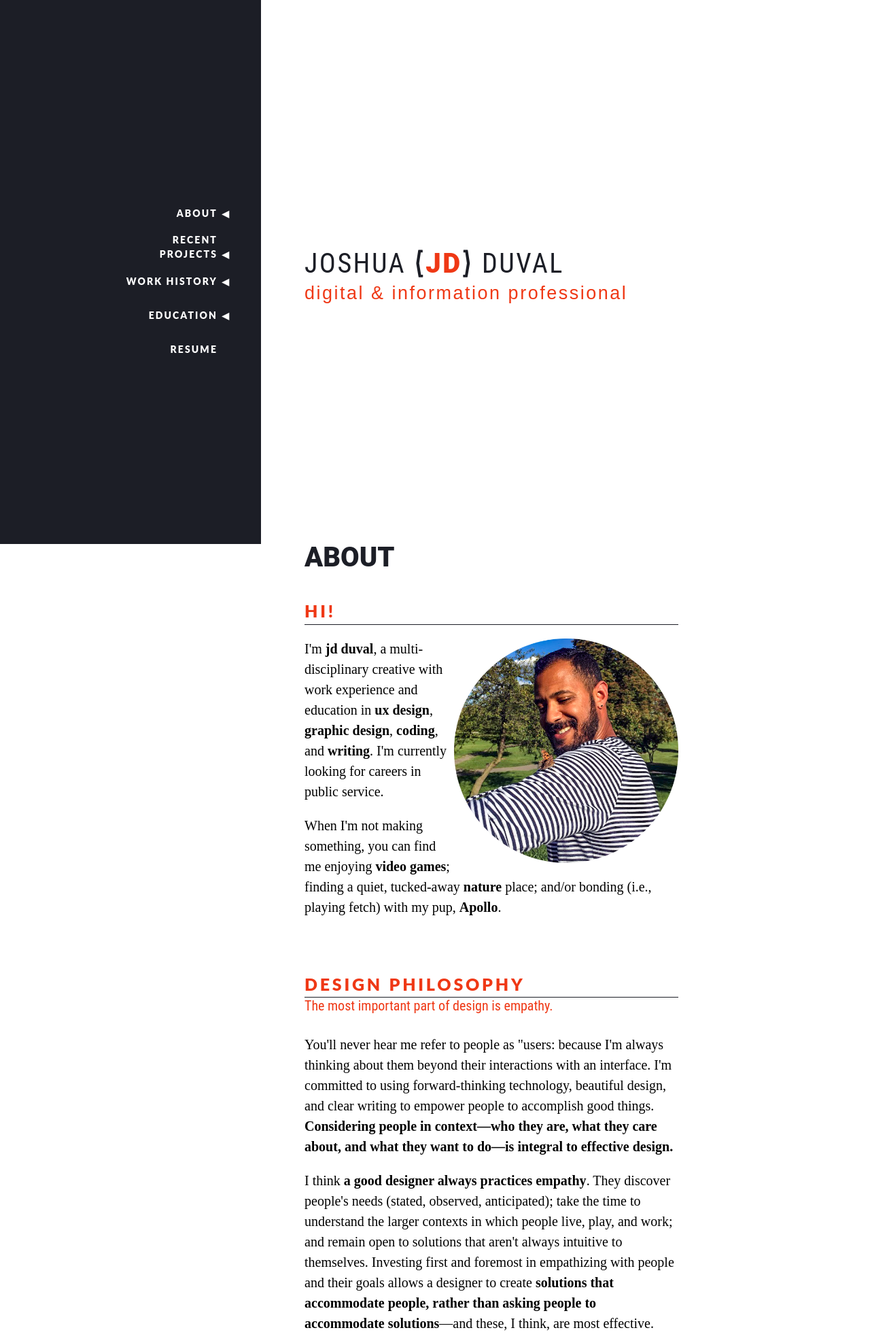
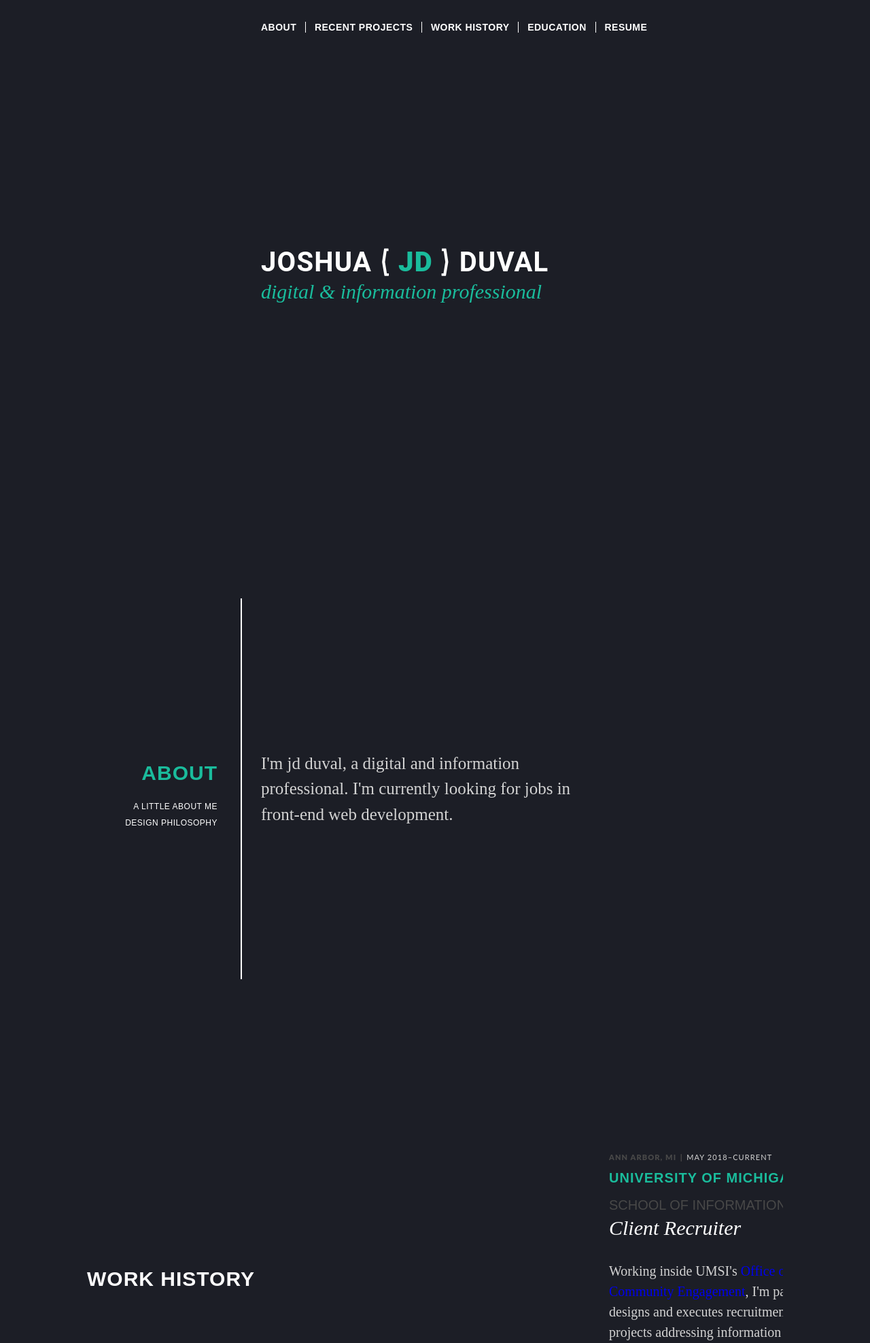
Before and after one commit to duvaljd/portfolio, a Python web app: template templates/index.html in a window 1280 px wide. Shown: the top 1975 px of the page at 68% size. Run offline with Jinja, Linux system fonts and the light colour scheme; the template is opened without the code that fills it, so the values that code supplies are empty; some web fonts are replaced.

Commit message:
Moved main nav to top, new side-nav, re-implemented carousel

```diff
--- a/desktop.ini
+++ /dev/null
@@ -1,4 +0,0 @@
-[.ShellClassInfo]
-InfoTip=This folder is shared online.
-IconFile=C:\Program Files\Google\Drive\googledrivesync.exe
-IconIndex=16
--- a/static/css/style.css
+++ b/static/css/style.css
@@ -1,5 +1,5 @@
 /** GLOBAL STYLES **/
-* {
+*, *:before, *:after {
  box-sizing: border-box;
  -moz-box-sizing: border-box;
  -webkit-box-sizing: border-box;
@@ -11,26 +11,20 @@ html {
  font-size: 62.5%;
  }
 
-body {
+html, body {
  padding: 0;
  margin: 0;
  height: 100vh;
  min-height: 100%;
  width: 100vw;
  max-width: 100%;
- overflow: scroll;
  font-family: "freight-text-pro", serif;
  font-kerning: normal;
  text-rendering: optimizelegibility;
  }
 
 a {
- font-family: 'freight-text-pro', serif;
- font-size: 2rem;
- font-weight: 300;
- font-style: italic;
  text-decoration: none;
- color: #484848;
  }
 
 a:hover {
@@ -47,213 +41,188 @@ a:active {
  flex-flow: row nowrap;
  }
 
-.page-sidebar {
- display: inline-flex;
- flex-flow: column wrap;
- width: 30vw;
- height: 100vh;
- padding: 0 5vw 0 10vw;
- position: fixed;
- background: #1c1e26;
- }
-
 .page-content {
- height: 100%;
  width: 100%;
  margin: 0;
- padding: 0 10vw 0 35vw;
- list-style-type: none;
- background: #fff;
+ padding: 0;
+ background: #1c1e26;
  }
 
 section {
  display: flex;
- flex-flow: column nowrap;
- max-width: 550px;
- margin-bottom: 40vh;
+ flex-flow: row nowrap;
+ align-items: center;
+ height: 90vh;
+ margin-bottom: 0;
+ padding: 0 10vw;
  }
 
-.section-title {
- padding-bottom: 5vh;
+.section-content {
+ display: flex;
+ flex-flow: row nowrap;
+ align-items: flex-start;
+ max-height: 70%;
+ padding-left: 5vw;
+ overflow-x: hidden;
+ overflow-y: auto;
+ scroll-behavior: smooth;
 }
 
-.content-block {
- margin-bottom: 10vh;
+.section-content::-webkit-scrollbar {
+ width: .5rem;
 }
 
-.content-block:last-of-type {
- margin: 0;
+.section-content::-webkit-scrollbar-track {
+ background-color: #484848;
 }
 
-/** NAVIGATION **/
+.section-content::-webkit-scrollbar-thumb {
+ background-color: #D3D3D3;
+}
+
+.section-header, .content-block {
+ display: flex;
+ flex-flow: column nowrap;
+ justify-content: center;
+ align-items: flex-start;
+ min-width: 55vw;
+ max-width: 55vw;
+}
+
+/** MAIN NAVIGATION **/
 nav {
  display: flex;
+ min-height: 10vh;
+ max-height: 10vh;
  width: 100%;
+ justify-content: flex-start;
+ align-items: center;
+ position: fixed;
+ padding: 2.5vh 0 2.5vh 30vw;
+ background: #1c1e26;
+ z-index: 1;
  }
 
+nav.scrolled {
+ justify-content: flex-end;
+ background: #fff;
+ padding: 2.5vh 0 2.5vh 10vw;
+}
+
 nav h1 {
-  display: none;
+ display: none;
  }
+
+nav.scrolled h1 {
+ display: flex;
+ justify-content: flex-end;
+ color: #1c1e26;
+ width: 15vw;
+}
 
 nav ul {
  display: flex;
- flex-flow: column nowrap;
+ justify-content: center;
+ flex-flow: row nowrap;
+ padding: 0;
  list-style-type: none;
- height: 100%;
- margin: 0;
- padding-top: 36vh;
  }
+
+nav.scrolled ul {
+ flex: 1 0 auto;
+ padding: 0 0 0 5vw;
+ justify-content: flex-start;
+}
 
 nav ul li {
  display: flex;
  flex-flow: column wrap;
- justify-content: center;
- height: 5rem;
+ padding: 0 1vw;
+ border-right: .5px solid #fff;
  }
 
-nav ul li.sub {
- height: 2.5rem;
+nav.scrolled ul li {
+ border-color: #1c1e26;
 }
 
-nav > ul li a {
+nav ul li:first-of-type {
+ padding-left: 0vw;
+}
+
+nav ul li:last-of-type {
+ padding-right: 0vw;
+ border: none;
+ }
+
+nav.scrolled ul li:last-of-type {
+ padding-right: 10vw;
+ }
+
+nav ul li a {
  display: block;
- line-height: 2.1rem;
  font-size: 1.4rem;
- font-family: Lato, sans-serif;
- font-weight: 900;
+ font-family: 'ff-tisa-sans-web-pro', sans-serif;
+ font-weight: 800;
  font-style: initial;
  text-transform: uppercase;
- letter-spacing: .15em;
+ letter-spacing: .05rem;
  text-align: right;
  color: #fff;
  }
 
-nav ul li.top a.anchor:after {
- content: "\25C2";
- font-size: 2rem;
- position: absolute;
- left: 85%;
+nav.scrolled ul li a {
+ color: #1c1e26;
  }
 
-nav ul li.top.active a.anchor:after {
- content: "\25BE";
- position: absolute;
+nav ul li a.active {
  color: #EF3815;
- left: 85%;
- }
-
-nav ul li.top.active a.anchor:hover:after {
- color: #5D80DB;
- }
-
-li.sub {
- display: none;
-}
-
-li.sub a.anchor {
- font-family: 'Roboto', sans-serif;
- font-size: 1.2rem;
- line-height: 1.8rem;
- font-weight: 400;
- }
-
-li.sub a.anchor.active {
- color: #EF3815;
-}
-
-li.sub.visible {
- display: flex;
+ font-weight: 800;
  }
 
 /** CONTENT **/
 
-/* general */
-h3 {
- margin: 0;
- padding: 0;
- font-family: "Roboto", sans-serif;
- font-weight: 900;
- font-size: 4rem;
- line-height: 4rem;
- text-transform: uppercase;
- color: #1c1e26;
- }
-
-h4 {
- margin: 0;
- padding: 0;
- line-height: 3.75rem;
- font-size: 2.5rem;
- font-family: Lato, sans-serif;
- font-weight: 900;
- text-transform: uppercase;
- letter-spacing: .15em;
- color: #ef3815;
- border-bottom: .5px solid #1c1e26;
- }
-
-.h4-sub {
- margin: 0;
- padding: 0;
- font-family: "Oswald", sans-serif;
- font-weight: 400;
- font-size: 2rem;
- letter-spacing: .1em;
- text-transform: uppercase;
- color: #484848;
- }
-
-h5 {
- padding: 0 0 .5em 0;
- font-family: 'Roboto Condensed', sans-serif;
- font-weight: 400;
- font-size: 2rem;
- line-height: initial;
- color: #EF3815;
- }
-
-p {
- font-family: freight-text-pro, serif;
- padding-top: 2rem;
- line-height: 3rem;
- font-size: 2rem;
- font-weight: 300;
- }
-
 /* header */
 header {
+ display: flex;
+ flex-flow: column wrap;
+ justify-content: center;
+ align-items: flex-start;
  height: 100vh;
  width: 100%;
- justify-content: center;
- display: flex;
- flex-flow: column nowrap;
+ margin: 0;
+ padding: 0 0 0 30vw;
  }
 
 h1 {
  margin: 0;
  padding: 0;
- font-family: 'Roboto Condensed', sans-serif;
- font-weight: 400;
+ font-family: 'Roboto', sans-serif;
+ font-weight: 600;
  font-size: 4rem;
- letter-spacing: .25rem;
+ letter-spacing: .125rem;
  text-transform: uppercase;
- color: #1c1e26;
- line-height: 6rem;
+ color: #fff;
  }
 
 header h1::before {
- content: "joshua ";
+ content: "joshua";
  }
 
 header h1::after {
- content: " duval";
+ content: "duval";
  }
 
-h1 > strong, h1 > strong a {
+h1 > strong {
  font-family: 'Roboto', sans-serif;
+ font-size: 4rem;
  font-weight: 900;
- font-style: initial;
+ color: #1ABC9C;
+ }
+
+h1 > strong a {
+ font-family: 'Roboto', sans-serif;
  font-size: 4rem;
+ font-weight: 900;
  color: #EF3815;
  }
 
@@ -267,14 +236,174 @@ h2 {
  display: flex;
  padding: 0;
  align-items: center;
- font-family: 'Oswald', sans-serif;
+ font-family: 'baskerville-urw', serif;
+ font-style: italic;
+ font-weight: 400;
+ font-size: 3rem;
+ text-transform: lowercase;
+ color: #1ABC9C;
+ }
+
+/* general */
+.section-links {
+ display: flex;
+ position: relative;
+ flex-flow: column nowrap;
+ justify-content: center;
+ align-items: flex-end;
+ min-width: 15vw;
+ max-width: 15vw;
+ padding: 0;
+ list-style-type: none;
+}
+
+.section-links:after {
+ content:'';
+ display: inline-flex;
+ position: absolute;
+ right: -19%;
+ width: 0;
+ height: 70vh;
+ border: .5px solid #fff;
+ }
+
+.sub {
+ cursor: pointer;
+}
+
+.section-links span.sub {
+ font-family: 'ff-tisa-sans-web-pro', sans-serif;
+ font-size: 1.2rem;
+ line-height: 2.4rem;
+ font-weight: 400;
+ text-transform: uppercase;
+ letter-spacing: .05rem;
+ color: #fff;
+}
+
+.sub.active, .section-links span.sub.active {
+ color: #1ABC9C;
+ }
+
+h3 {
+ margin: 0;
+ padding: 0;
+ font-family: 'mr-eaves-sans', sans-serif;
+ font-weight: 900;
+ font-size: 3rem;
+ line-height: 7.5rem;
+ letter-spacing: .1rem;
+ text-transform: uppercase;
+ color: #fff;
+ }
+
+.section-description {
+ padding: 0 0 0 0;
+ font-family: 'ff-tisa-web-pro', serif;
+ font-size: 2.5rem;
  font-weight: 300;
- font-size: 2.7rem;
- letter-spacing: .25rem;
- text-transform: lowercase;
- color: #EF3815;
- line-height: 1;
+ line-height: 3.75rem;
+ color: #D3D3D3;
+}
+
+.h4-sub {
+ margin: 0;
+ padding: 0;
+ font-family: "Oswald", sans-serif;
+ font-weight: 400;
+ font-size: 2rem;
+ text-transform: uppercase;
+ color: #484848;
  }
+
+h4 {
+ margin-bottom: 1rem;
+ font-family: 'mr-eaves-sans', sans-serif;
+ font-weight: 800;
+ font-size: 2rem;
+ line-height: 3rem;
+ letter-spacing: .1rem;
+ text-transform: uppercase;
+ color: #1ABC9C;
+ }
+
+h5 {
+ margin: 0 0 3rem 0;
+ padding: 0;
+ line-height: 3.75rem;
+ font-size: 3rem;
+ font-family: 'baskerville-urw', serif;
+ font-weight: 400;
+ font-style: italic;
+ max-width: 500px;
+ color: #FFF;
+ }
+
+p {
+ max-width: 500px;
+ margin-bottom: 1rem;
+ line-height: 3rem;
+ font-size: 2rem;
+ font-weight: 300;
+ font-family: 'ff-tisa-web-pro', serif;
+ color: #D3D3D3;
+ }
+
+p:last-of-type {
+ margin-bottom: 0;
+}
+
+p > strong {
+ font-weight: 500;
+ color: #FFF;
+}
+
+/** SLIDESHOW **/
+
+
+
+
+
+
+
+
+
+
+
+
+
+
+
+
+
+
+
+
+
+
+
+
+
+
+
+
+
+
+
+
+
+
+
+
+
+
+
+
+
+
+
+
+
 
 
 
@@ -285,12 +414,6 @@ h2 {
  margin: 0;
  padding: 0;
  line-height: 0;
-}
-
-
-
-.slide strong {
- font-weight: 500;
 }
 
 .selected-courses, .achievements {
@@ -306,20 +429,23 @@ h2 {
  margin: 0;
  padding: 0;
  font-size: 1.1rem;
- font-family: 'Roboto';
- font-weight: 400;
+ font-family: 'lato';
+ font-weight: 900;
  text-transform: uppercase;
  letter-spacing: .1em;
 }
 
 p.location {
- font-weight: 700;
  color: #484848;
 }
 
 p.location::after {
  margin: 0 .5em 0 .5em;
  content:"|"
+}
+
+p.date {
+ font-weight: 400;
 }
 
 p.description-subheader, label {
--- a/static/scripts/javascript.js
+++ b/static/scripts/javascript.js
@@ -11,35 +11,16 @@ $(window).resize(function() {
 
 function stickynav() {
 
- var brand_Height = adjustBrandHeight();
- var brand = $('nav h1');
- var header_Height = adjustHeaderHeight;
- var header_h2 = $('header h2');
- var bodyWidth = adjustWidth;
+ var navigation = $('nav');
+ var trigger = $('header h1');
 
- function adjustBrandHeight() {
-  newBrandHeight = $('.page-sidebar .container').outerHeight();
-  return newBrandHeight;
- }
-
- function adjustHeaderHeight() {
-  newHeaderHeight = $('header').outerHeight();
-  return newHeaderHeight;
- }
-
- function adjustWidth() {
-  newBodyWidth = $('body').outerWidth() * .75;
-  return newBodyWidth;
- }
-
- header_h2.waypoint(function(direction) {
+ trigger.waypoint(function(direction) {
 
    if (direction == 'down') {
-    brand.css({'display': 'flex', 'position': 'fixed', 'color': '#fff', 'padding-top': '5vh', 'right': bodyWidth, 'line-height': '4rem'});
+    navigation.toggleClass('scrolled');
 
    } else {
-
-    brand.css({'display': 'none'});
+    navigation.toggleClass('scrolled');
    }
   });
 };
@@ -56,7 +37,7 @@ function jump() {
    top = el.style.top;
 
    el.style.position ='relative';
-   el.style.top = '-5vh';
+   el.style.top = '-10vh';
    el.scrollIntoView({behavior: 'smooth', block: 'start'});
    el.style.top = top;
    el.style.position = pos;
@@ -134,15 +115,15 @@ function plusDivs(n, j) {
   showDivs(slideIndex += n, j);
 }
 
-function currentDiv(n, j) {
-  showDivs(slideIndex = n, j);
-}
-
 function showDivs(n, j) {
   var i;
   var z = document.getElementsByClassName("slideshow")[j];
   var x = z.getElementsByClassName("slide");
-  var dots = z.getElementsByClassName("dot");
+  var subs = z.getElementsByClassName("sub");
+
+  console.log(z);
+  console.log(x);
+  console.log(subs)
 
   if (n > x.length) {
     slideIndex = 1
@@ -158,10 +139,14 @@ function showDivs(n, j) {
     x[i].style.display = "none";
   }
 
-  for (i = 0; i < dots.length; i++) {
-    dots[i].className = dots[i].className.replace(" active", "");
+  for (i = 0; i < subs.length; i++) {
+    subs[i].className = subs[i].className.replace(" active", "");
   }
 
   x[slideIndex - 1].style.display = "flex";
-  dots[slideIndex - 1].className += " active";
-};
+  subs[slideIndex - 1].className += " active";
+}
+
+function currentDiv(n, j) {
+ showDivs(slideIndex = n, j);
+ };
--- a/templates/about.html
+++ b/templates/about.html
@@ -1,24 +1,31 @@
-     <section id='about'>
-      <div class='section-title'>
-       <h3>About</h3>
-      </div>
+     <section id='about' class="slideshow">
+      <ul class='section-links'>
+       <li><h3 class="sub" onclick="currentDiv(1,0)">About</h3></li>
+       <li><span class="sub" onclick="currentDiv(2,0)">A little about me</span></li>
+       <li><span class="sub" onclick="currentDiv(3,0)">Design philosophy</li>
+      </ul>
 
       <div class='section-content'>
-       <div class='content-block' id='about-1'>
-        <h4>Hi!</h4>
-
-        <p class='description'><img src='static/images/jd.png' id='headshot' alt='JD looking at a butterfly on his shoulder' />I'm <strong>jd duval</strong>, a multi-disciplinary creative with work experience and education in <strong>ux design</strong>, <strong>graphic design</strong>, <strong>coding</strong>, and <strong>writing</strong>. I'm currently looking for careers in public service.</p>
-
-        <p class='description'>When I'm not making something, you can find me enjoying <strong>video games</strong>; finding a quiet, tucked-away <strong>nature</strong> place; and/or bonding (i.e., playing fetch) with my pup, <strong>Apollo</strong>.</p>
+       <div class='section-header slide' id='about-1'>
+        <p class='section-description'>I'm jd duval, a digital and information professional. I'm currently looking for jobs in front-end web development.</p>
        </div>
 
-       <div class='content-block' id='about-2'>
-        <h4>Design Philosophy</h4>
-        <h5>The most important part of design is empathy.</h5>
+       <div class='content-block slide' id='about-2'>
+        <h4>A little about me</h4>
 
-        <p class='description'>You'll never hear me refer to people as "users: because I'm always thinking about them beyond their interactions with an interface. I'm committed to using forward-thinking technology, beautiful design, and clear writing to empower people to accomplish good things. <strong>Considering people in context&mdash;who they are, what they care about, and what they want to do&mdash;is integral to effective design.</strong></p>
+        <p>When I'm not making something, you can find me enjoying <strong>video games</strong>; finding a quiet, tucked-away <strong>nature</strong> place; and/or bonding (i.e., playing fetch) with my pup, <strong>Apollo</strong>.</p>
+       </div>
 
-        <p class='description'>I think <strong>a good designer always practices empathy</strong>. They discover people's needs (stated, observed, anticipated); take the time to understand the larger contexts in which people live, play, and work; and remain open to solutions that aren't always intuitive to themselves. Investing first and foremost in empathizing with people and their goals allows a designer to create <strong>solutions that accommodate people, rather than asking people to accommodate solutions</strong>&mdash;and these, I think, are most effective.</p>
+       <div class='content-block slide' id='about-3'>
+        <h4>Design philosophy</h4>
+
+        <h5>Considering people in context&mdash;who they are, what they care about, and what they want to do&mdash;is essential to effective design.</h5>
+
+        <p>I'm committed to using technology, design, and simple writing to empower people to accomplish good things. You'll never hear me refer to people as "users" because I'm always thinking about them beyond their interactions with an interface.</p>
+
+        <p>As an information professional, my job is to discover people's needs(stated, observed, anticipated) and understand the larger contexts in which they live, play, and work. Investing first and foremost in empathizing with people and their goals allows me to create <strong>solutions that accommodate people</strong>, rather than asking people to accommodate solutions.</p>
+
+        <p>As an information professional, my job is to discover people's needs(stated, observed, anticipated) and understand the larger contexts in which they live, play, and work. Investing first and foremost in empathizing with people and their goals allows me to create <strong>solutions that accommodate people</strong>, rather than asking people to accommodate solutions.</p>
        </div>
       </div>
      </section>
--- a/templates/education.html
+++ b/templates/education.html
@@ -1,5 +1,5 @@
-					<section id='education'>
-				 	<div class='section-title'>
+     <section id='education'>
+				 	<div class='section-header'>
 					 	<h3>Education</h3>
 				 	</div>
 
--- a/templates/index.html
+++ b/templates/index.html
@@ -17,16 +17,17 @@
  	<body>
 	 	<div class='page-container'>
 
-	 		<nav class='page-sidebar'>
+	 		<nav class='nav-main'>
 	 			{% include 'nav.html' %}
 	 		</nav>
 
 		  <ul class='page-content'>
 		   <li class='section-container'>{% include 'header.html' %}</li>
-		   <li class='section-container'>{% include 'about.html' %}</li>
-		   <li class='section-container'>{% include 'work.html' %}</li>
-		   <li class='section-container'>{% include 'education.html' %}</li>
+     <li class='section-container'>{% include 'about.html' %}</li>
+     <li class='section-container'>{% include 'work.html' %}</li>
+     <li class='section-container'>{% include 'education.html' %}</li>
 		  </ul>
+
 		 </div>
  	</body>
 
--- a/templates/nav.html
+++ b/templates/nav.html
@@ -1,36 +1,14 @@
-    <div class="container">
-     <h1>
-      <span class="brackets">(</span>
-      <strong><a href="#home">jd</a></strong>
-      <span class="brackets">)</span>
-     </h1>
-    </div>
+    <h1>
+     <span class="brackets">(</span>
+     <strong><a href="#home">jd</a></strong>
+     <span class="brackets">)</span>
+    </h1>
 
-    <ul>
-     <li class="top first"><a href="#about" class="anchor">About</a></li>
-     <li class="sub"><a href="#about-1" class="anchor">About JD</a></li>
-     <li class="sub"><a href="#about-2" class="anchor">Design Philosophy</a></li>
-
-     <li class="top"><a href="#recent" class="anchor">Recent Projects</a></li>
-     <li class="sub"><a href="#recent-1" class="anchor">Project 1</a></li>
-     <li class="sub"><a href="#recent-2" class="anchor">Project 2</a></li>
-     <li class="sub"><a href="#recent-3" class="anchor">Project 3</a></li>
-
-     <li class="top"><a href="#work" class="anchor">Work History</a></li>
-     <li class="sub"><a href="#work-1" class="anchor">UMSI</a></li>
-     <li class="sub"><a href="#work-2" class="anchor">Michigan Radio</a></li>
-     <li class="sub"><a href="#work-3" class="anchor">Mixed Bin Media</a></li>
-     <li class="sub"><a href="#work-4" class="anchor">LSA</a></li>
-     <li class="sub"><a href="#work-5" class="anchor">DAAS</a></li>
-     <li class="sub"><a href="#work-6" class="anchor">AutoKnowledge</a></li>
-     <li class="sub"><a href="#work-7" class="anchor">MIR</a></li>
-     <li class="sub"><a href="#work-8" class="anchor">AutomobileMag</a></li>
-
-     <li class="top"><a href="#education" class="anchor">Education</a></li>
-     <li class="sub"><a href="#education-1" class="anchor">MS</a></li>
-     <li class="sub"><a href="#education-2" class="anchor">MFA</a></li>
-     <li class="sub"><a href="#education-3" class="anchor">BA</a></li>
-     <li class="sub"><a href="#education-4" class="anchor">AA</a></li>
+    <ul id="#navigation">
+     <li><a href="#about" class="anchor">About</a></li>
+     <li><a href="#recent" class="anchor">Recent Projects</a></li>
+     <li><a href="#work" class="anchor">Work History</a></li>
+     <li><a href="#education" class="anchor">Education</a></li>
 
      <li><a href="../static/files/duval-jd_resume.pdf" class="external-link" target="_blank">Resume</a></li>
     </ul>
--- a/templates/recent.html
+++ b/templates/recent.html
@@ -1,4 +1,4 @@
-			<div class="section-title">
+			<div class="section-header">
 				<h3>Recent Projects</h3>
 			</div>
 
--- a/templates/work.html
+++ b/templates/work.html
@@ -1,5 +1,5 @@
      <section id='work'>
-      <div class='section-title'>
+      <div class='section-header'>
        <h3>Work History</h3>
       </div>
 
```
Also changed, not shown: main.py (+8 -8 lines), templates/header.html (+6 -2 lines), 1 other file.
